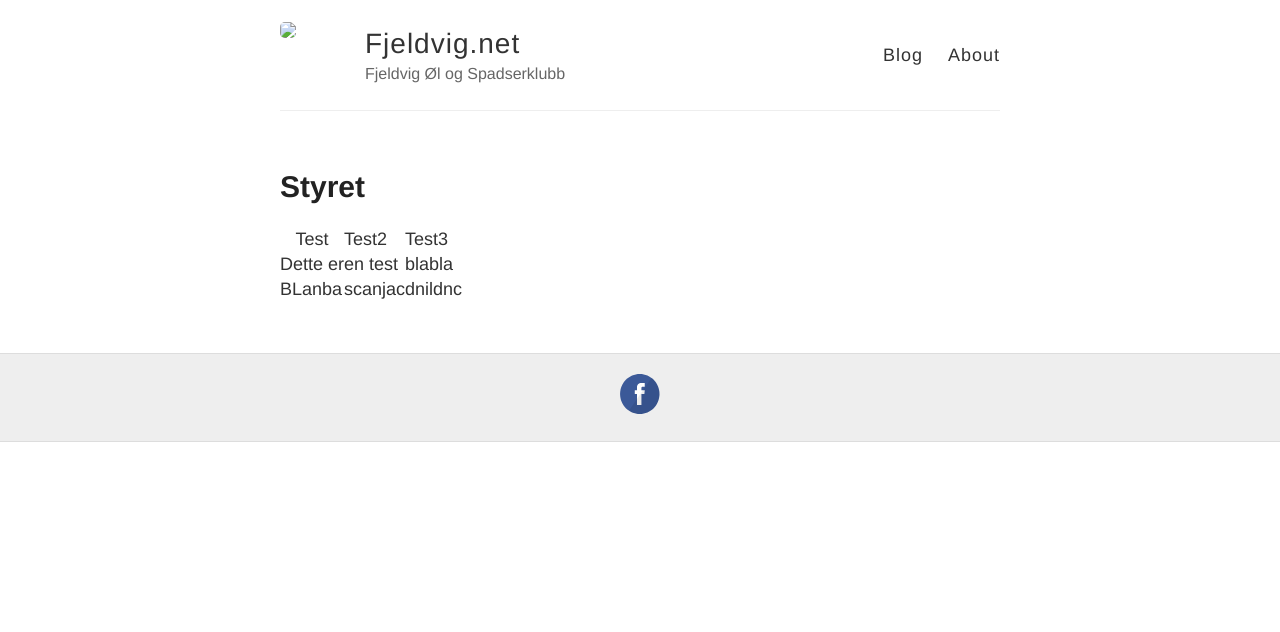
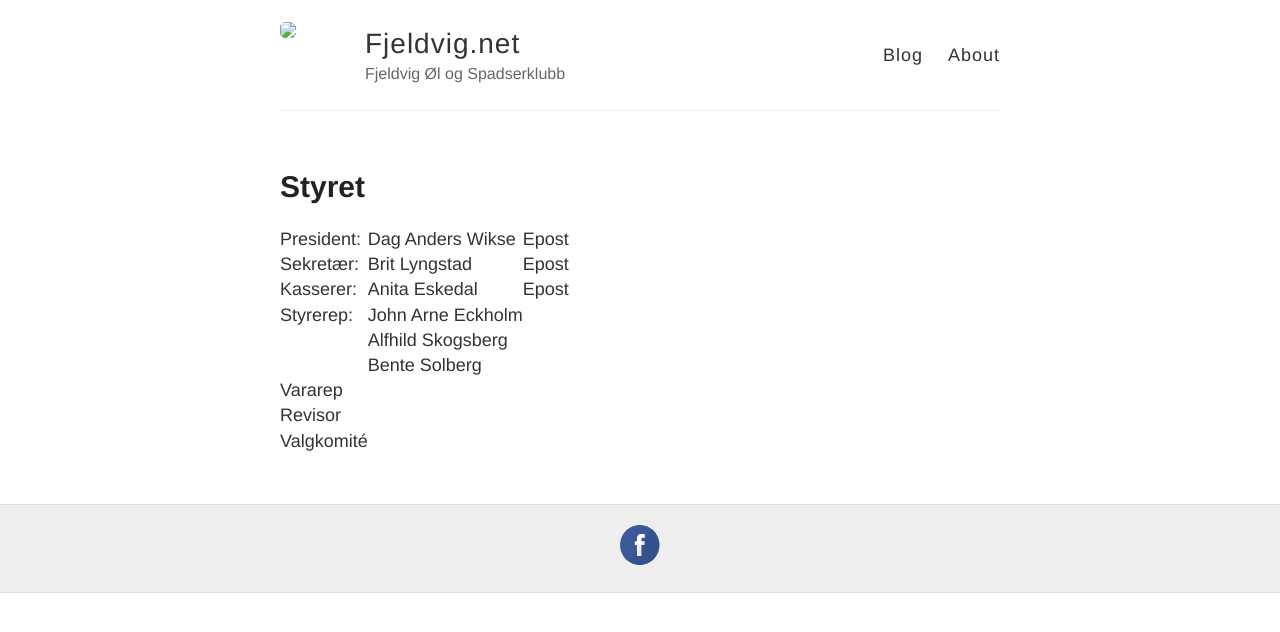
Before and after one commit to Kimuth/kimuth.github.io, a Jekyll site: the page built from styret.markdown, in a window 1280 px wide. Shown: the top 632 px of the page. Built offline with Jekyll 4.4.1, drawn with Linux system fonts in a browser that asks for light colours; our own code applies the rules of GitHub Pages for plain Markdown files.

Commit message:
Updated Styret

```diff
--- a/styret.markdown
+++ b/styret.markdown
@@ -3,7 +3,13 @@ title: Styret
 date: 2017-11-29 12:14:00 Z
 ---
 
-| Test    | Test2   | Test3  |
-|---------|:--------|:-------|
-|Dette er | en test | blabla |
-| BLanba  | scanjac | dnildnc|
+|:-------------|:--------------------|:------------|
+| President:   | Dag Anders Wikse    | Epost       |
+| Sekretær:    | Brit Lyngstad       | Epost       |
+| Kasserer:    | Anita Eskedal       | Epost       |
+| Styrerep:    | John Arne Eckholm   |             |
+|              | Alfhild Skogsberg   |             |
+|              | Bente Solberg       |             |
+| Vararep      |                     |             |
+| Revisor      |                     |             |
+| Valgkomité   |                     |             |
```
